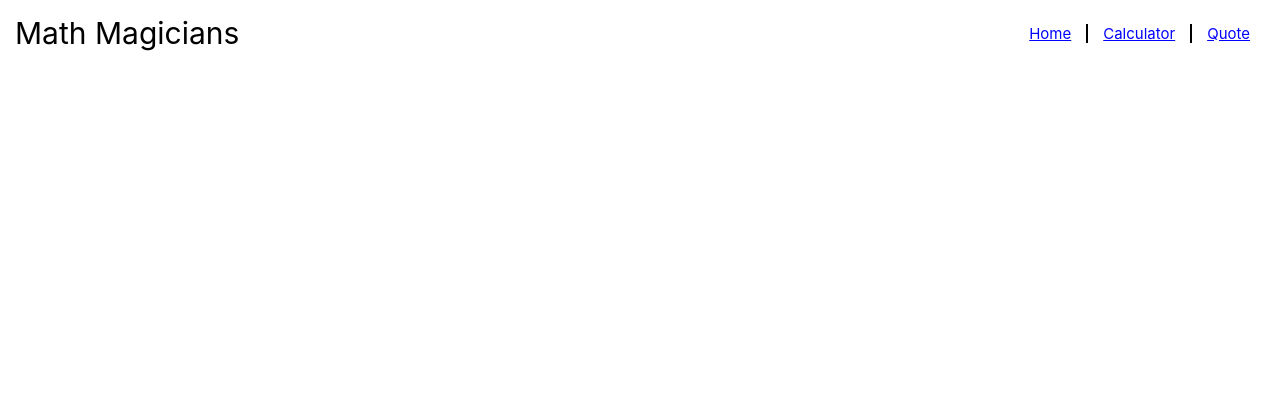
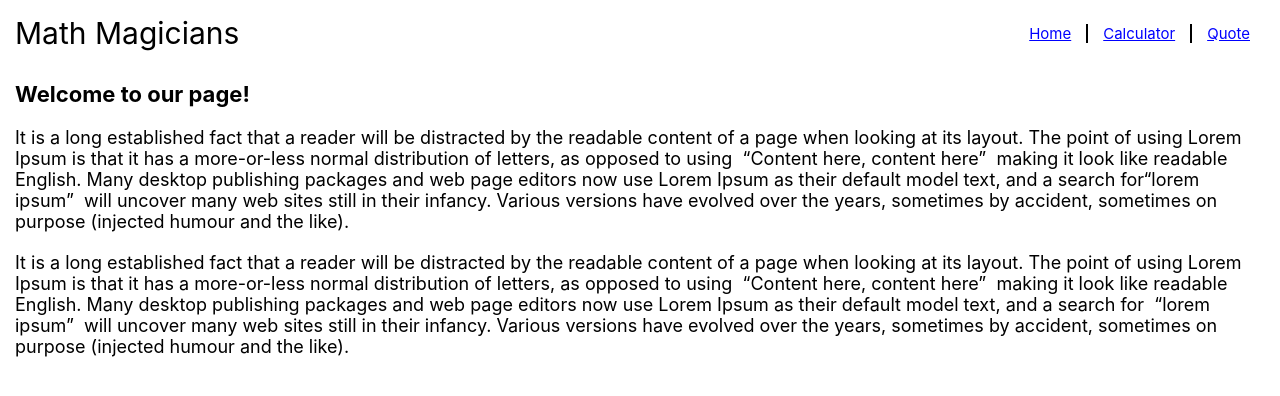
Before and after one commit to olawale-o/math-magicians, a React (Create React App) app: page / in a window 1280 px wide. Shown: the top 396 px of the page. Built offline with nearby package versions, Linux system fonts and the light colour scheme.

Commit message:
Import Home.js in App.js file

```diff
--- a/src/App.js
+++ b/src/App.js
@@ -1,7 +1,13 @@
 import React from 'react';
 import './App.css';
 import Header from './components/Header';
+import Home from './components/Home';
 
-const App = () => <div className="App"><Header /></div>;
+const App = () => (
+  <div className="App">
+    <Header />
+    <Home />
+  </div>
+);
 
 export default App;
```
